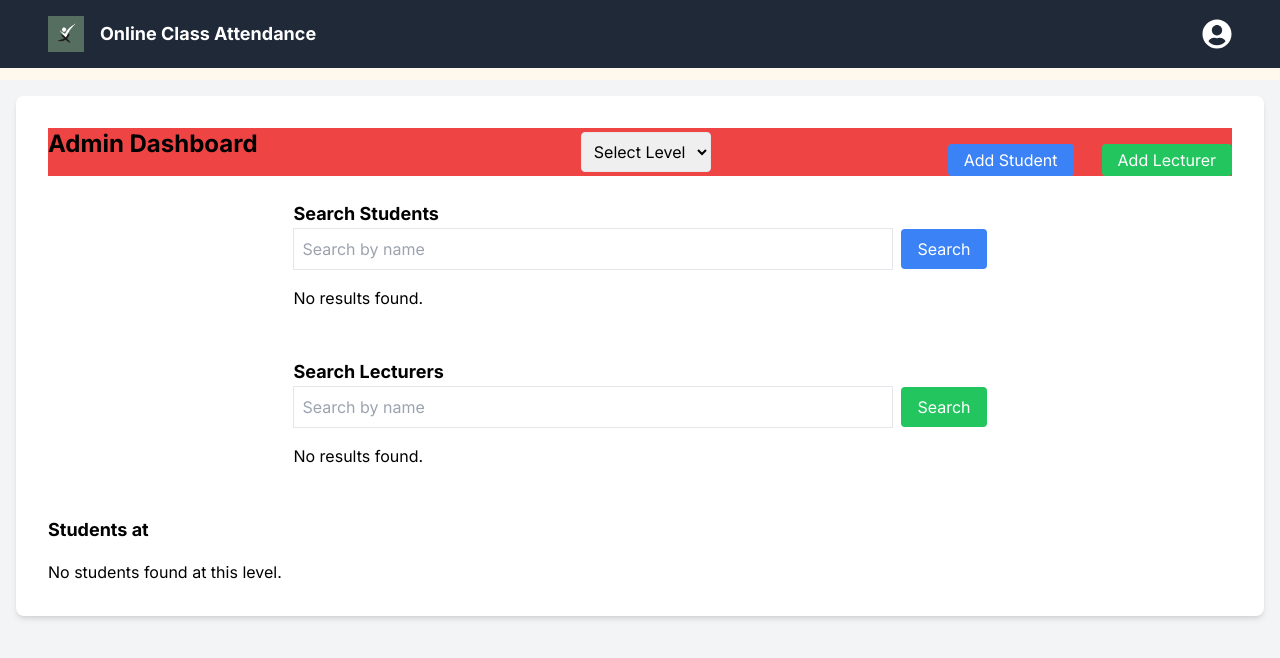
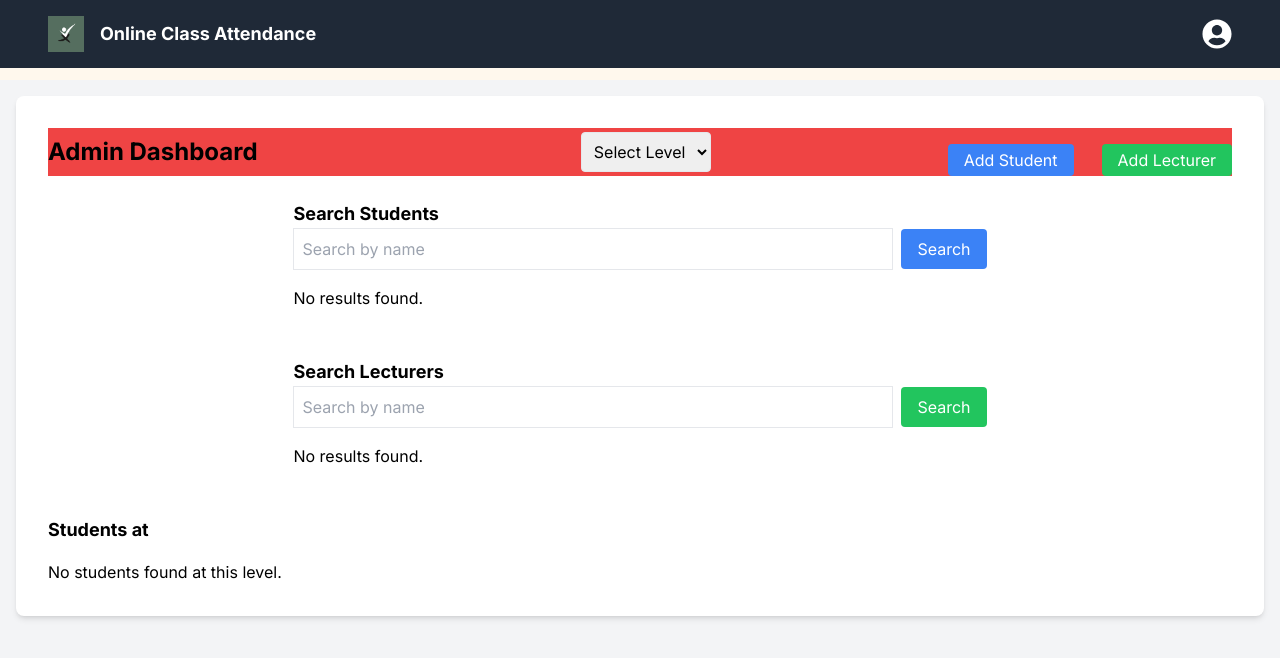
Before and after one commit to AdeAdex/online-barcode-attendance, a Next.js app: page /admin/dashboard in a window 1280 px wide. Shown: the top 658 px of the page. Built offline with nearby package versions, Linux system fonts and the light colour scheme; sample sign-in values are in the browser's storage.

Commit message:
Update page.tsx

```diff
--- a/src/app/(routes)/admin/dashboard/page.tsx
+++ b/src/app/(routes)/admin/dashboard/page.tsx
@@ -112,7 +112,7 @@ const AdminDashboardPage: React.FC = () => {
     <div className="min-h-screen bg-gray-100 p-4 mt-[80px]">
       <div className="max-w-7xl mx-auto bg-white p-4 sm:p-8 rounded-lg shadow-md">
         <div className="flex flex-col md:flex-row justify-between mb-4 sm:mb-6 bg-red-500 ">
-          <h1 className="text-xl sm:text-2xl font-bold">Admin Dashboard</h1>
+          <h1 className="text-xl sm:text-2xl font-bold my-auto">Admin Dashboard</h1>
           <div className="flex flex-col md:flex-row justify-between mt-3 md:mt-0 w-full md:w-[55%] my-auto md:space-y-4">
             <select
               value={selectedLevel}
```
